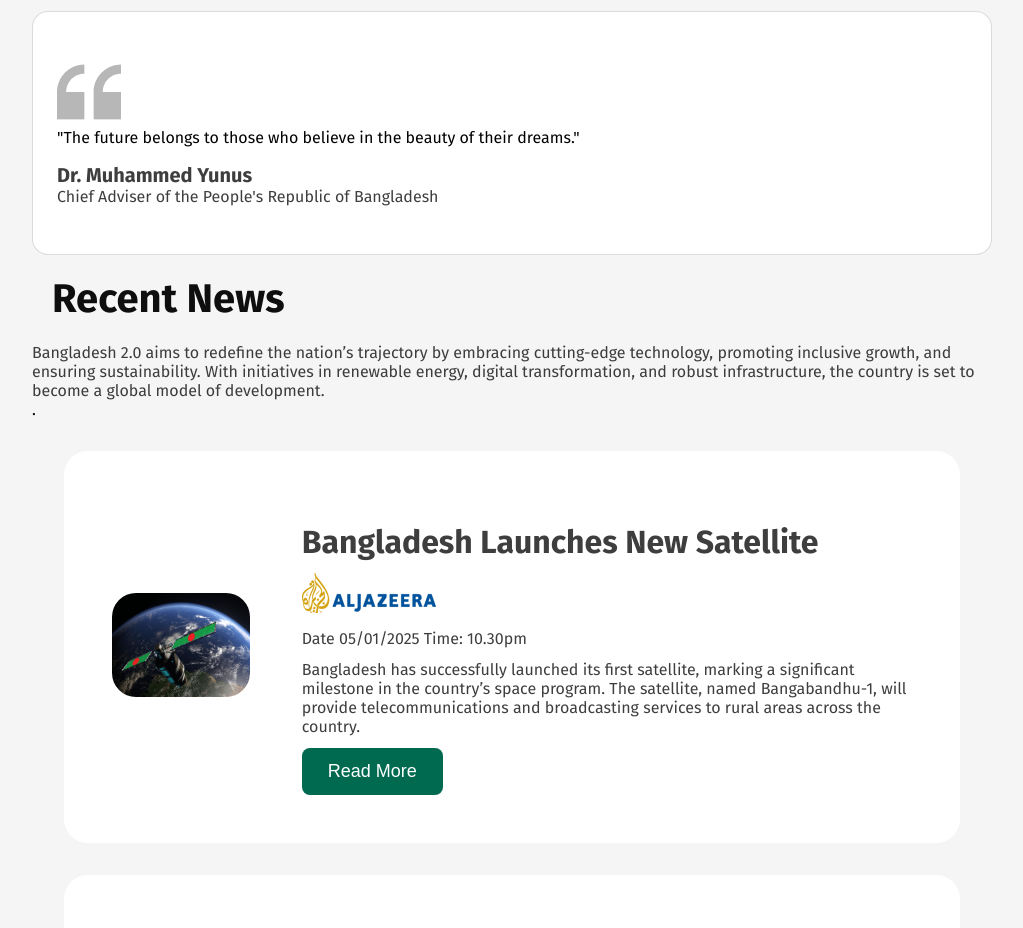
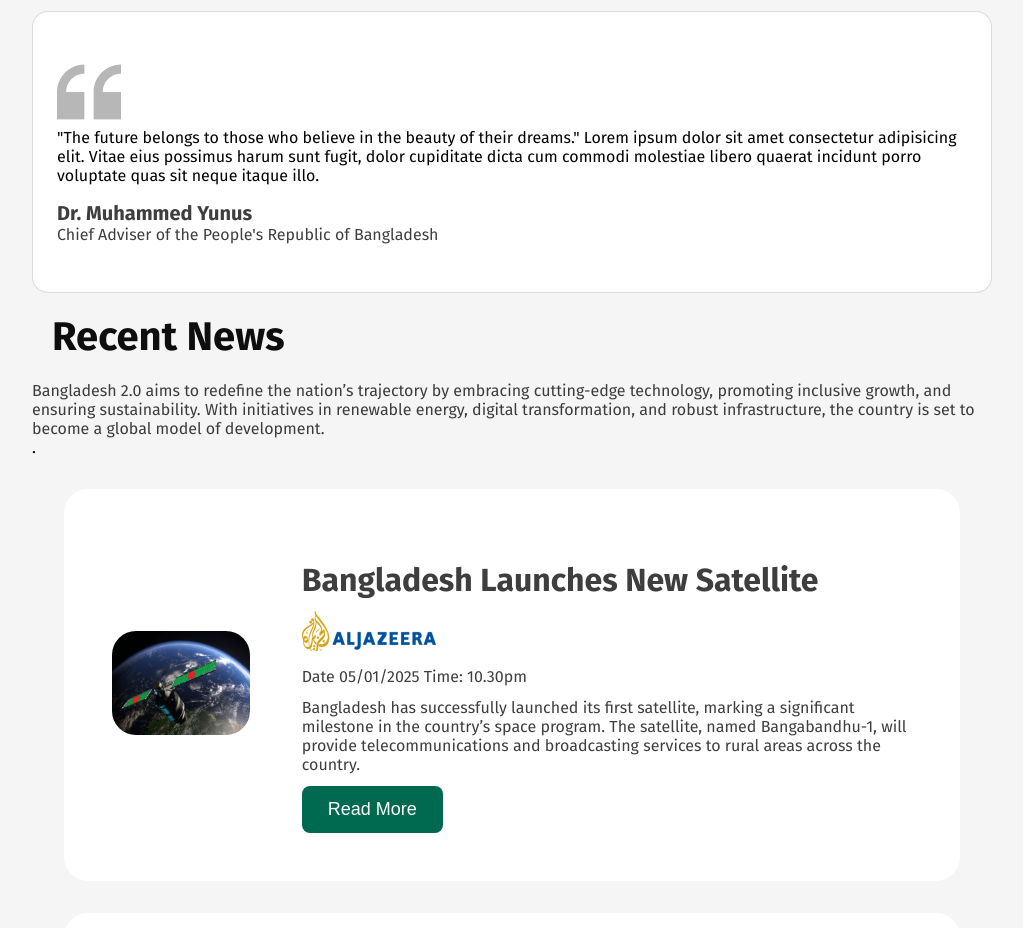
Before and after one commit to hamim-web/B11A1-Bangladesh-2.0, a plain HTML site: page index.html in a window 1280 px wide. Shown: the part 1960-2888 px from the top of the page, without its empty margins (128-1151 px from the left). Drawn offline with Linux system fonts and the light colour scheme.

Commit message:
new line

```diff
--- a/index.html
+++ b/index.html
@@ -83,7 +83,7 @@
         <section id="quote">
             <div class="quote">
                 <div class="icon"><img src="assets/quote-bg.png" alt=""></div>
-                <p >"The future belongs to those who believe in the beauty of their dreams."</p>
+                <p >"The future belongs to those who believe in the beauty of their dreams." Lorem ipsum dolor sit amet consectetur adipisicing elit. Vitae eius possimus harum sunt fugit, dolor cupiditate dicta cum commodi molestiae libero quaerat incidunt porro voluptate quas sit neque itaque illo.</p>
                 <h5 class="title">Dr. Muhammed Yunus</h5>
                 <p class="desc">Chief Adviser of the People's Republic of Bangladesh</p>
 
```
